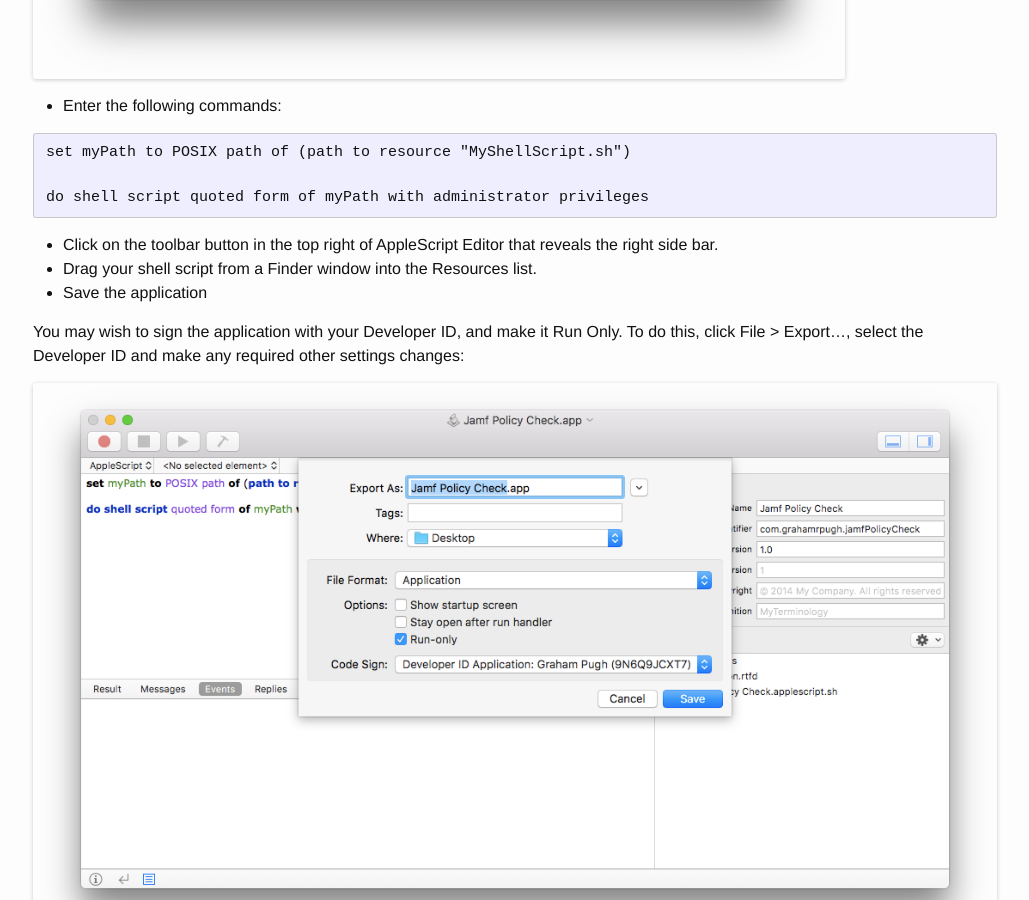
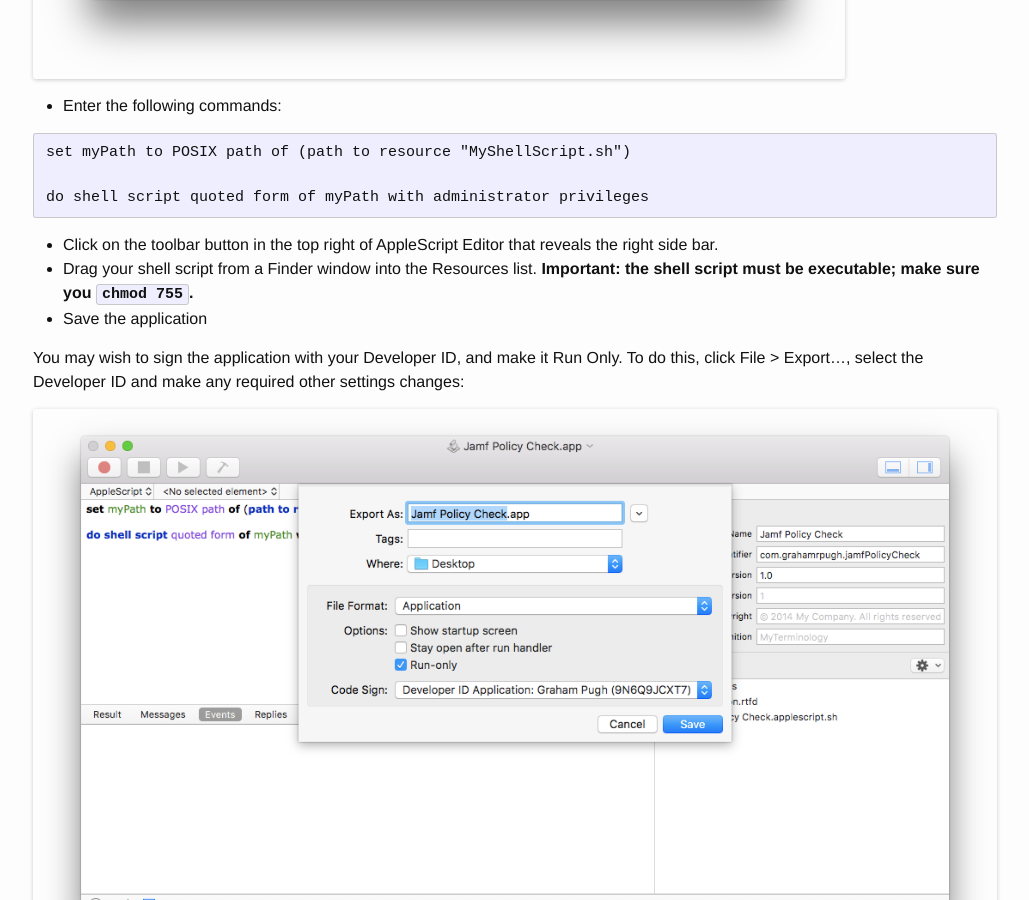
Before and after one commit to grahampugh/grahampugh.github.io, a Jekyll site: the page built from _posts/2017-01-08-better-application-to-run-shell-scripts-with-admin-rights.md, in a window 1280 px wide and 900 px high, scrolled down 1040 px. Shown: the whole window, without its empty margins (125-1154 px from the left). Built offline with Jekyll 4.4.1, drawn with Linux system fonts in a browser that asks for light colours; comment, search, counter and statistics services are not loaded.

Commit message:
Add note about script execution

```diff
--- a/_posts/2017-01-08-better-application-to-run-shell-scripts-with-admin-rights.md
+++ b/_posts/2017-01-08-better-application-to-run-shell-scripts-with-admin-rights.md
@@ -24,7 +24,7 @@
 ~~~
 
   * Click on the toolbar button in the top right of AppleScript Editor that reveals the right side bar.
-  * Drag your shell script from a Finder window into the Resources list.
+  * Drag your shell script from a Finder window into the Resources list. **Important: the shell script must be executable; make sure you `chmod 755`.**
   * Save the application
 
 You may wish to sign the application with your Developer ID, and make it Run Only. To do this, click File > Export..., select the Developer ID and make any required other settings changes:
```
